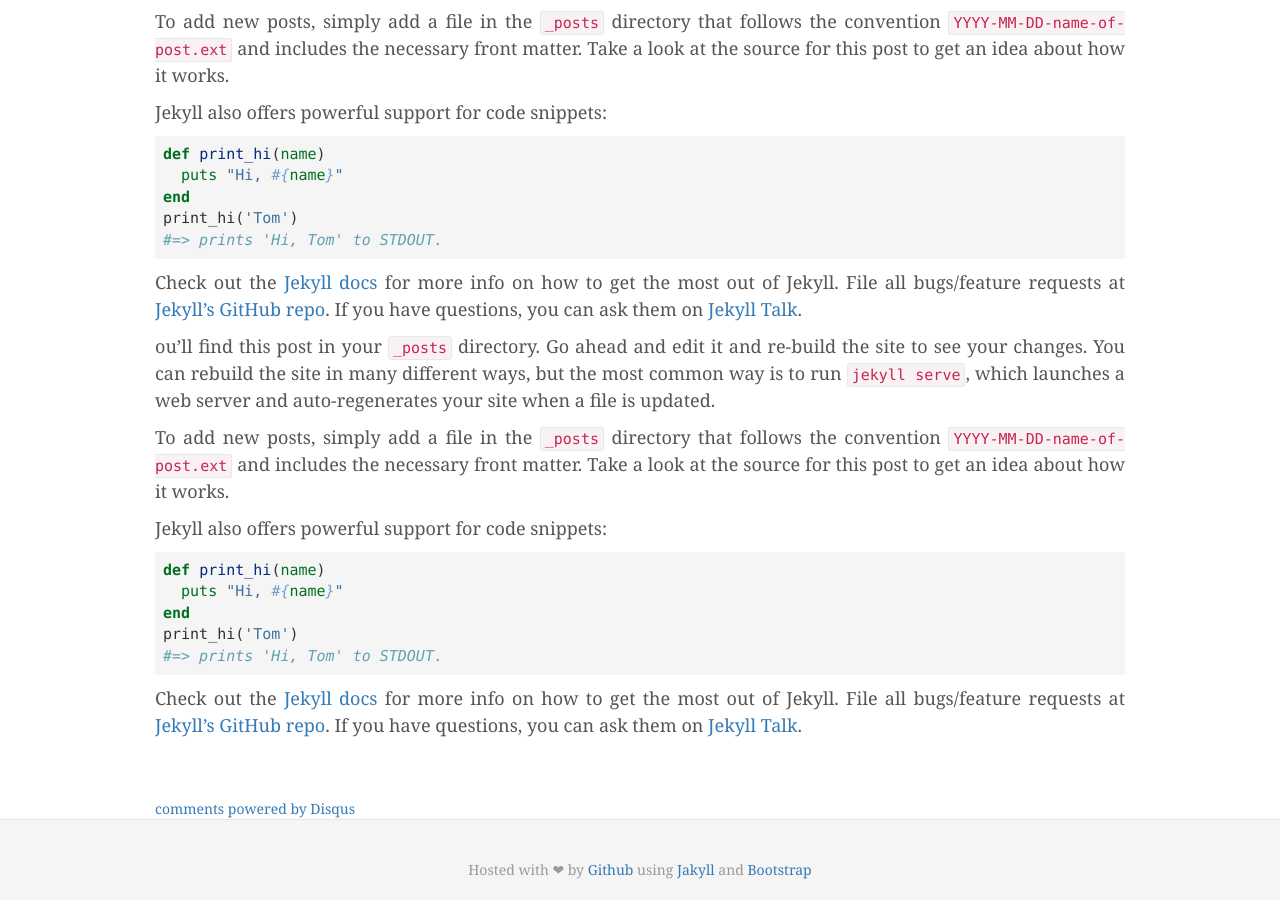
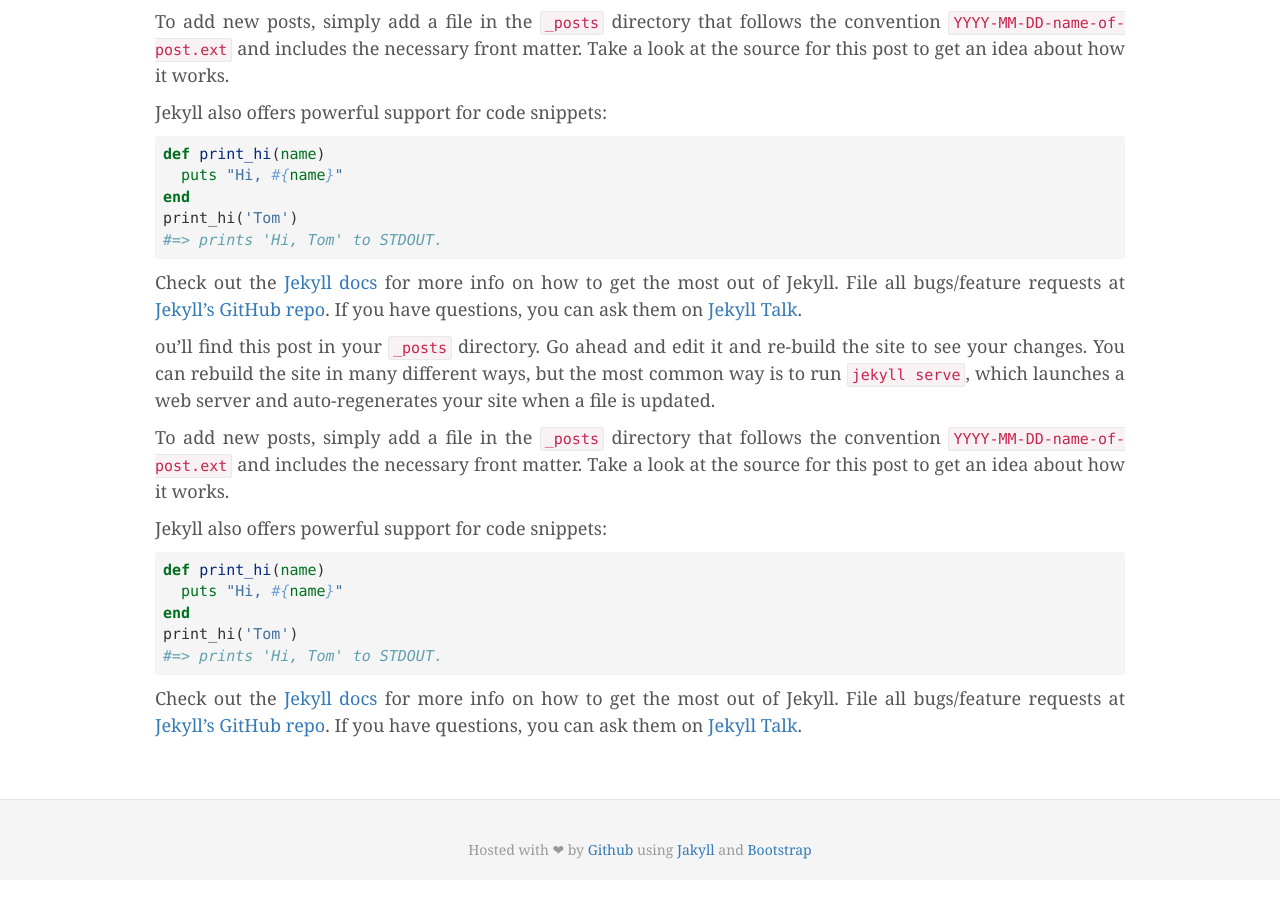
Before and after one commit to zaffnet/zaffnet.github.io, a Jekyll site: the page built from _posts/2017-01-10-welcome-to-jekyll.markdown, in a window 1280 px wide and 900 px high, scrolled down 816 px. Built offline with Jekyll 4.4.1, drawn with Linux system fonts in a browser that asks for light colours; comment, search, counter and statistics services are not loaded; some of the changed lines change nothing that is shown.

Commit message:
final check

```diff
--- a/_layouts/post.html
+++ b/_layouts/post.html
@@ -29,20 +29,14 @@
       {% if page.comments %}
       <div id="disqus_thread"></div>
           <script type="text/javascript">
-              /* * * CONFIGURATION VARIABLES: EDIT BEFORE PASTING INTO YOUR WEBPAGE * * */
-              var disqus_shortname = 'zaffnet'; // required: replace example with your forum shortname
-              // var disqus_developer = 1; // Comment out when the site is live
+              var disqus_shortname = 'zaffnet';
               var disqus_identifier = "{{ page.url }}";
-
-              /* * * DON'T EDIT BELOW THIS LINE * * */
               (function() {
                   var dsq = document.createElement('script'); dsq.type = 'text/javascript'; dsq.async = true;
                   dsq.src = '//' + disqus_shortname + '.disqus.com/embed.js';
                   (document.getElementsByTagName('head')[0] || document.getElementsByTagName('body')[0]).appendChild(dsq);
               })();
           </script>
-          <noscript>Please enable JavaScript to view the <a href="http://disqus.com/?ref_noscript">comments powered by Disqus.</a></noscript>
-          <a href="http://disqus.com" class="dsq-brlink">comments powered by <span class="logo-disqus">Disqus</span></a>
       {% endif %}
 
 
```
